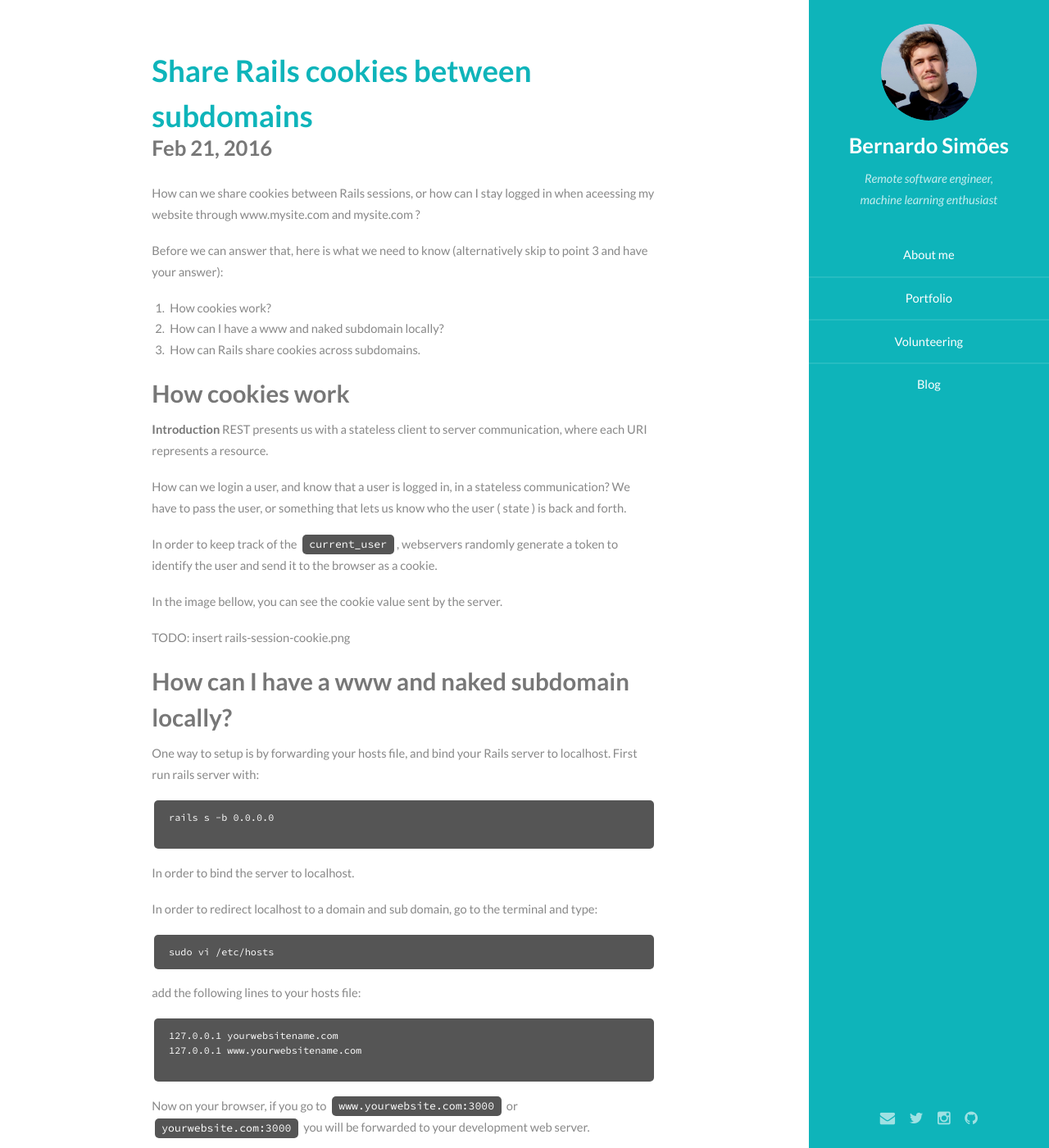
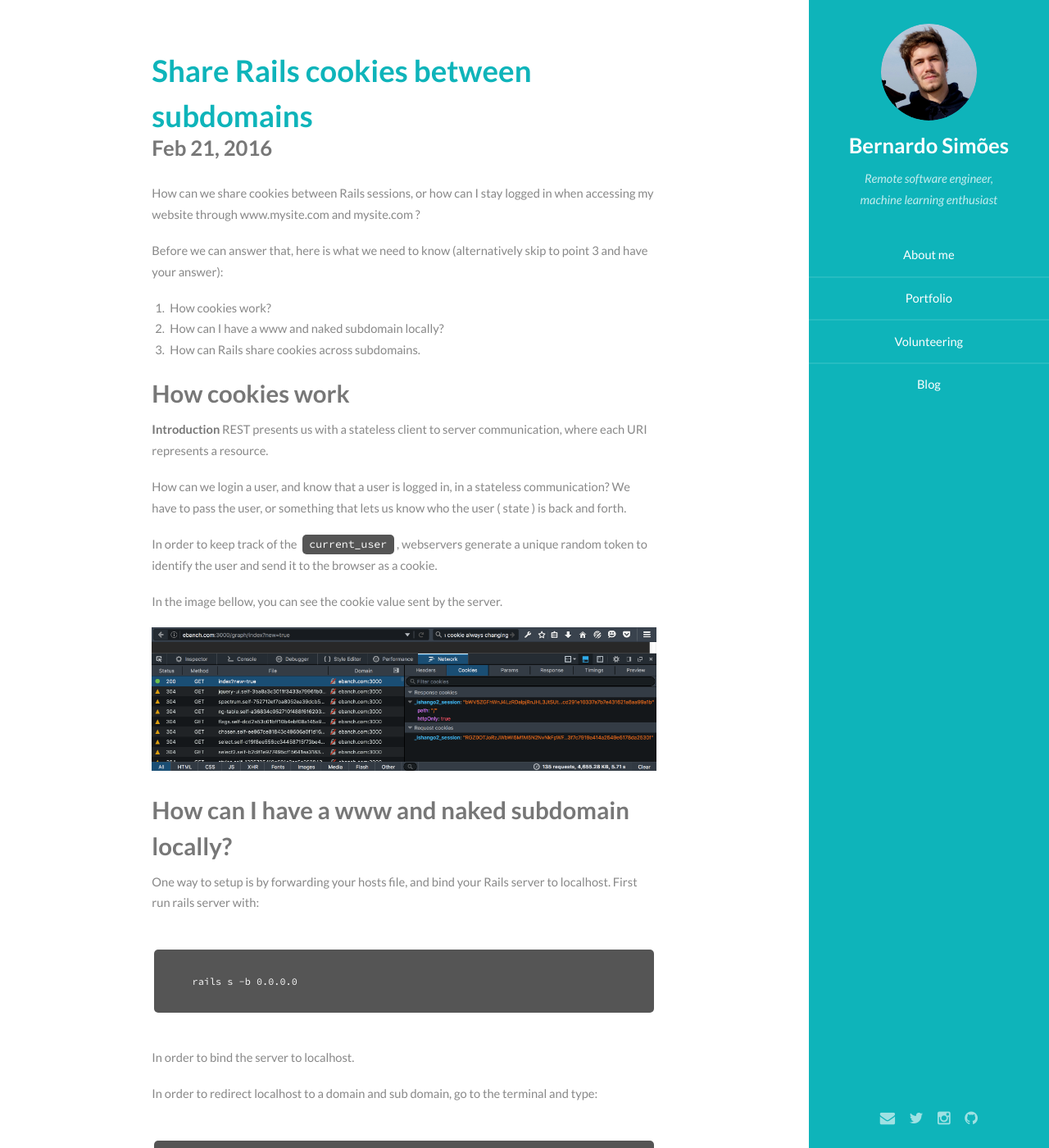
Before and after one commit to bernardo-cs/golfadas.github.io, a Jekyll site: the page built from _posts/2016-03-23-share-cookies-subdomains.markdown, in a window 1280 px wide and 1400 px high. Shown: the whole window at 82% size. Built offline with Jekyll 4.4.1, drawn with Linux system fonts in a browser that asks for light colours.

Commit message:
updated cookies blogpost

````diff
--- a/_config.yml
+++ b/_config.yml
@@ -13,7 +13,7 @@ description: > # this means to ignore newlines until "baseurl:"
   line in _config.yml. It will appear in your document head meta (for
   Google search results) and in your feed.xml site description.
 baseurl: "" # the subpath of your site, e.g. /blog
-url: "http://yourdomain.com" # the base hostname & protocol for your site
+url: "http://golfadas.github.com" # the base hostname & protocol for your site
 twitter_username: golfadas
 github_username:  golfadas
 
--- a/_posts/2016-03-23-share-cookies-subdomains.markdown
+++ b/_posts/2016-03-23-share-cookies-subdomains.markdown
@@ -2,10 +2,10 @@
 layout: post
 title:  "Share Rails cookies between subdomains"
 date:   2016-02-21
-categories: rails domain
+categories: rails domains
 ---
 
-How can we share cookies between Rails sessions, or how can I stay logged in when aceessing my website through www.mysite.com and mysite.com ?
+How can we share cookies between Rails sessions, or how can I stay logged in when accessing my website through www.mysite.com and mysite.com ?
 
 Before we can answer that, here is what we need to know (alternatively skip to point 3 and have your answer):
 
@@ -19,36 +19,42 @@ REST presents us with a stateless client to server communication, where each URI
 
 How can we login a user, and know that a user is logged in, in a stateless communication? We have to pass the user, or something that lets us know who the user ( state ) is back and forth.
 
-In order to keep track of the `current_user`, webservers randomly generate a token to identify the user and send it to the browser as a cookie.
+In order to keep track of the `current_user`, webservers generate a unique random token to identify the user and send it to the browser as a cookie.
 
 In the image bellow, you can see the cookie value sent by the server.
 
-TODO: insert rails-session-cookie.png
+{:.blog-image}
+![rails cookies](/images/post_2/rails-session-cookie.png)
 
 ## How can I have a www and naked subdomain locally?
 
 One way to setup is by forwarding your hosts file, and bind your Rails server to localhost. First run rails server with:
 
-```
-rails s -b 0.0.0.0
-
-```
+<pre>
+  <code class="bash">
+    rails s -b 0.0.0.0
+  </code>
+</pre>
 
 In order to bind the server to localhost.
 
 In order to redirect localhost to a domain and sub domain, go to the terminal and type:
 
-```
-sudo vi /etc/hosts
-```
+<pre>
+  <code class="bash">
+  sudo vi /etc/hosts
+  </code>
+</pre>
 
 add the following lines to your hosts file:
 
-```
-127.0.0.1 yourwebsitename.com
-127.0.0.1 www.yourwebsitename.com
+<pre>
+  <code class="bash">
+  127.0.0.1 yourwebsitename.com
+  127.0.0.1 www.yourwebsitename.com
+  </code>
+</pre>
 
-```
 
 Now on your browser, if you go to `www.yourwebsite.com:3000` or `yourwebsite.com:3000` you will be forwarded to your development web server.
 
@@ -63,9 +69,11 @@ TODO: add two-different-cookies.gif
 ## How can Rails share cookies across subdomains.
 This is easy, the only thing you have to do is go to `config/initializers/session_store.rb` and add `domain: :all`, like:
 
-```
+<pre>
+  <code class="bash">
 Rails.application.config.session_store :cookie_store, key: '_yourapp_session', domain: :all
-```
+  </code>
+</pre>
 
 What happens now is TODO: explain what domain: :all does.
 TODO: add image after-domain-all.png
--- a/css/style.scss
+++ b/css/style.scss
@@ -1036,3 +1036,8 @@ $size-header: 23em;
   .strikeout{
     text-decoration: line-through;
   }
+
+  /* Blog images */
+  .blog-image img {
+    width: 100%;
+  }
````
